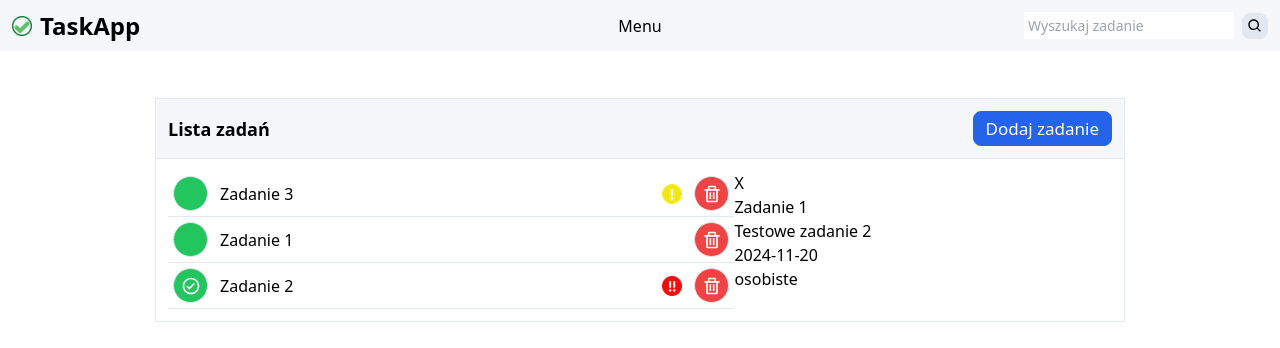
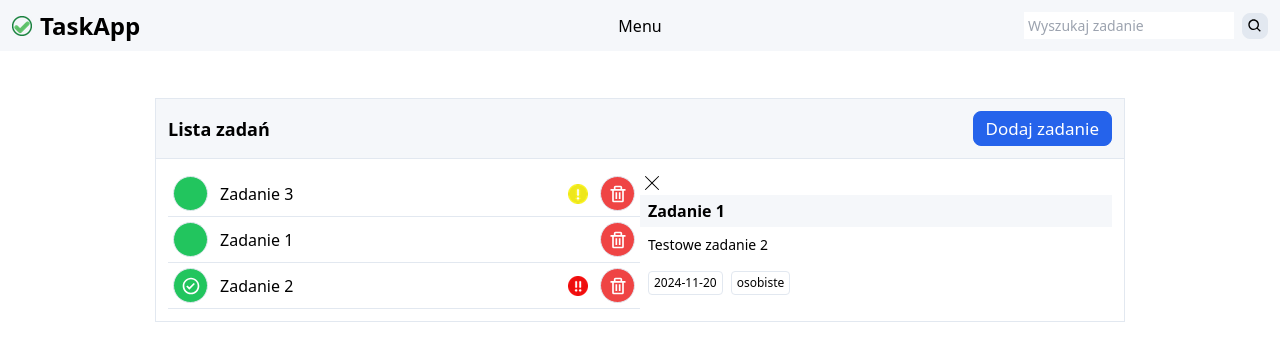
Before and after one commit to JakubM-I/todo-list-vite, a React (Vite) app: page /todo-list-vite/details/1 in a window 1280 px wide. Shown: the top 348 px of the page. Built offline with nearby package versions, Linux system fonts and the light colour scheme.

Commit message:
Add basic style to task page

```diff
--- a/src/features/tasks/TaskPage/index.jsx
+++ b/src/features/tasks/TaskPage/index.jsx
@@ -9,13 +9,20 @@ const TaskPage = () => {
     console.log(task)
 
     return (
-        <div className="w-[40%]">
-            <p><Link to={"/"}>X</Link></p>
-             <h3>{task.taskName}</h3>
-             <p>{task.taskDesc}</p>
-             <div>
-                <p>{task.taskDate}</p>
-                <p>{task.taskCategory}</p>
+        <div className="w-[50%]">
+            <div>
+                <span className="block">
+                    <Link to={"/"}>
+                        <svg xmlns="http://www.w3.org/2000/svg" width="24" height="24"><path fill="currentColor" d="M5.146 5.146a.5.5 0 0 1 .708 0L12 11.293l6.146-6.147a.5.5 0 0 1 .638-.057l.07.057a.5.5 0 0 1 0 .708L12.707 12l6.147 6.146a.5.5 0 0 1 .057.638l-.057.07a.5.5 0 0 1-.708 0L12 12.707l-6.146 6.147a.5.5 0 0 1-.638.057l-.07-.057a.5.5 0 0 1 0-.708L11.293 12 5.146 5.854a.5.5 0 0 1-.057-.638z"></path></svg>
+                    </Link>
+                </span>
+            </div>
+
+             <h3 className="font-bold text-base/[1] bg-primaryGreyColor p-2">{task.taskName}</h3>
+             <p className="block p-2 text-sm mb-2">{task.taskDesc}</p>
+             <div className="flex gap-2 px-2">
+                {task.taskDate ? (<p className="block text-xs/[1] p-[5px] border border-solid border-borderGray rounded">{task.taskDate}</p>) : ""}
+                {task.taskCategory ? (<p className="block text-xs/[1] p-[5px] border border-solid border-borderGray rounded">{task.taskCategory}</p>) : ""}
              </div>
         </div>
     )
```
